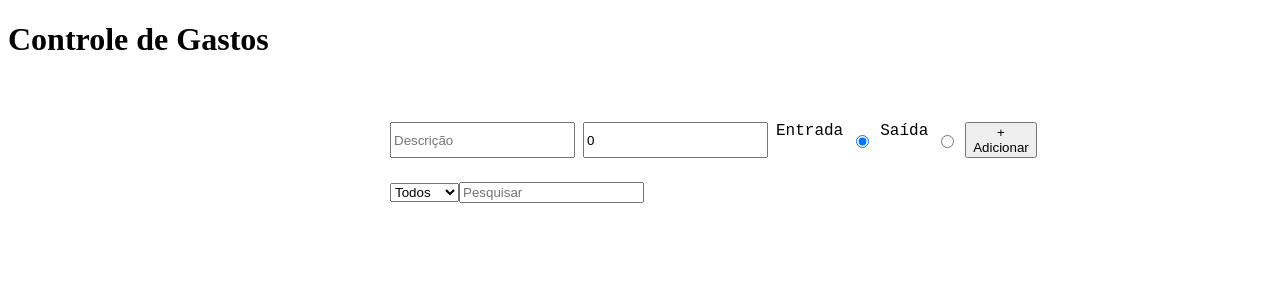
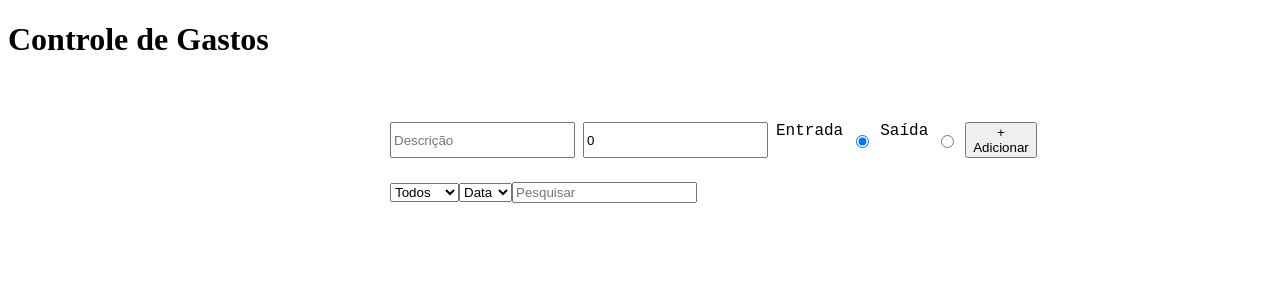
Before and after one commit to Saulorangel87/Controle-de-gastos--exercicio, a React (Vite) app: page / in a window 1280 px wide. Shown: the top 300 px of the page. Built offline with nearby package versions, Linux system fonts and the light colour scheme.

Commit message:
feat: adicionar funcionalidade de ordenação por data e valor na lista de gastos

```diff
--- a/src/components/FormGasto.jsx
+++ b/src/components/FormGasto.jsx
@@ -9,6 +9,7 @@ export default function FormGasto() {
   const [tipo, setTipo] = useState("Entrada");
   const [pesquisa, setPesquisa] = useState("");
   const [filtroTipo, setFiltroTipo] = useState("Todos");
+  const [ordenarPor, setOrdenarPor] = useState("Data");
 
   const handleSubmit = (e) => {
     e.preventDefault();
@@ -66,6 +67,13 @@ export default function FormGasto() {
         <option value="Entrada">Entrada</option>
         <option value="Saída">Saída</option>
       </select>
+      <select
+        onChange={(e) => setOrdenarPor(e.target.value)}
+        value={ordenarPor}
+      >
+        <option value="Data">Data</option>
+        <option value="Valor">Valor</option>
+      </select>
       <input
         type="text"
         placeholder="Pesquisar"
@@ -74,9 +82,18 @@ export default function FormGasto() {
       />
       <ul className={styles.lista}>
         {gastos
-          .filter((gasto) =>
-            gasto.descricao.toLowerCase().includes(pesquisa.toLowerCase()) && (filtroTipo === "Todos" || filtroTipo === gasto.tipo)
+          .filter(
+            (gasto) =>
+              gasto.descricao.toLowerCase().includes(pesquisa.toLowerCase()) &&
+              (filtroTipo === "Todos" || filtroTipo === gasto.tipo),
           )
+          .sort((a, b) => {
+            if (ordenarPor === "Data") {
+              return b.id - a.id;
+            } else if (ordenarPor === "Valor") {
+              return Number(b.valor) - Number(a.valor);
+            }
+          })
           .map((gasto) => (
             <li key={gasto.id} className={styles.item}>
               <span
```
